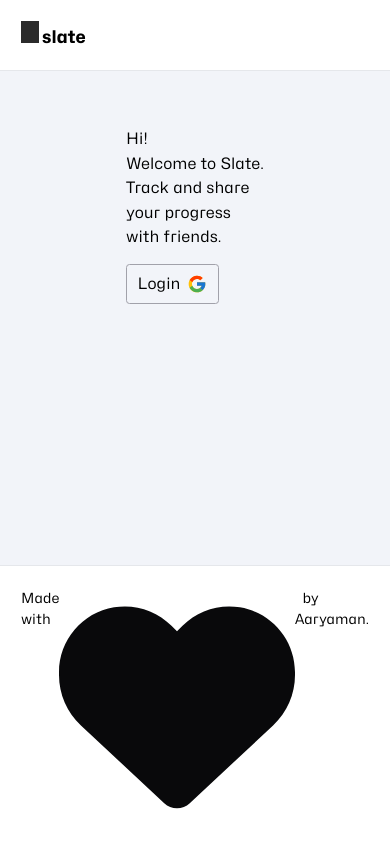
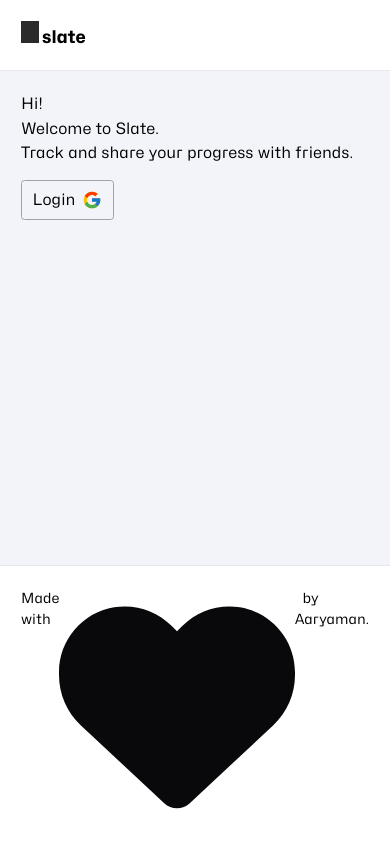
Before and after one commit to aaryadav/slate, a Next.js app: page / in a window 390 px wide. Built offline with nearby package versions, Linux system fonts and the light colour scheme; no server answers.

Commit message:
fix: mobile UI

```diff
--- a/app/globals.css
+++ b/app/globals.css
@@ -8,6 +8,19 @@
     margin: 0;
     padding: 0;
     font-size: 14px;
+    overflow-x: hidden;
+}
+
+/* For Firefox */
+::-moz-selection {
+    background-color: #e0e7ff;
+    color: #000;
+}
+
+/* For other browsers */
+::selection {
+    background-color: #e0e7ff;
+    color: #000;
 }
 
 h3 {
@@ -15,15 +28,13 @@
 }
 
 .container {
-    /* background-color: #F2F4F9; */
-
     @apply flex flex-col min-h-screen min-w-full p-0
 }
 
 .content-container {
     background-color: #F2F4F9;
 
-    @apply flex flex-grow px-36 py-16 text-lg
+    @apply flex flex-grow text-lg p-6 md:px-36 md:py-16
 }
 
 .content {
@@ -31,9 +42,16 @@
 }
 
 .home {
-    display: grid;
-    grid-template-columns: 1fr 1fr 1fr;
-    gap: 60px;
+    @apply flex flex-col space-y-12
+}
+
+@media (min-width: 768px) {
+    .home {
+        display: grid;
+        grid-template-columns: 1fr 1fr 1fr;
+        gap: 60px;
+        @apply space-y-0
+    }
 }
 
 /* COMPONENTS */
@@ -67,7 +85,6 @@
     @apply list-disc pl-6
 }
 
-
 ::-webkit-scrollbar {
     width: 4px;
 }
--- a/components/addtaskdialog.tsx
+++ b/components/addtaskdialog.tsx
@@ -14,13 +14,15 @@
 import { Button } from '@/components/ui/button'
 import { Input } from '@/components/ui/input'
 
+import { cn } from '@/lib/utils';
+
 import { DatePicker } from "@/components/datepicker"
 import { Plus } from 'lucide-react'
 
 const AddTaskDialog = ({ user, onTaskCreated }: any) => {
 
     const [title, setTitle] = useState('');
-    const [status, setStatus] = useState('');
+    const [status, setStatus] = useState("TODO");
     const [dueAt, setDueAt] = useState(null);
 
     const [open, setOpen] = useState(false);
@@ -64,6 +66,7 @@
 
     return (
         <>
+
             <Dialog open={open} onOpenChange={setOpen}>
                 <DialogTrigger>
                     <Label
@@ -77,7 +80,7 @@
                         <Plus size={20} />
                     </Label>
                 </DialogTrigger>
-                <DialogContent>
+                    <DialogContent className={`${cn("w-[340px] rounded-lg md:w-full md:max-h-auto")}`}>
                         <DialogHeader>
                             <DialogTitle className='mb-4'>Add New Task</DialogTitle>
                             <div className="dialog-content space-y-6">
@@ -121,7 +124,8 @@
                             </Button>
                         </div>
                     </DialogContent>
-            </Dialog></>
+            </Dialog>
+        </>
     )
 }
 
--- a/components/edittaskdialog.tsx
+++ b/components/edittaskdialog.tsx
@@ -82,7 +82,7 @@
                         </div>
                     </li>
                 </DialogTrigger>
-                <DialogContent className={`${cn("h-[650px]")}`} >
+                <DialogContent className={`${cn("w-[340px] h-[650px] rounded-lg md:w-auto md:max-h-auto")}`}>
                     <DialogHeader>
                         <DialogTitle className='mb-4'>Edit Task</DialogTitle>
                         <div className="dialog-content space-y-6">
--- a/components/taskcard.tsx
+++ b/components/taskcard.tsx
@@ -54,7 +54,7 @@
 
     return (
         <Card
-            className={`${cn("w-[380px] max-h-[520px]")} big-card relative`}
+            className={`${cn("w-full md:w-[380px] md:max-h-[520px]")} big-card relative`}
             key={user.id}
         >
             <CardHeader>
--- a/package.json
+++ b/package.json
@@ -3,7 +3,7 @@
   "version": "0.1.0",
   "private": true,
   "scripts": {
-    "dev": "next dev",
+    "dev": "next dev -H 0.0.0.0",
     "build": "next build",
     "start": "next start",
     "lint": "next lint",
```
Also changed, not shown: 1 other file (tests, documents, lock files or other folders). Lines whose indentation alone changed are shown as unchanged.
